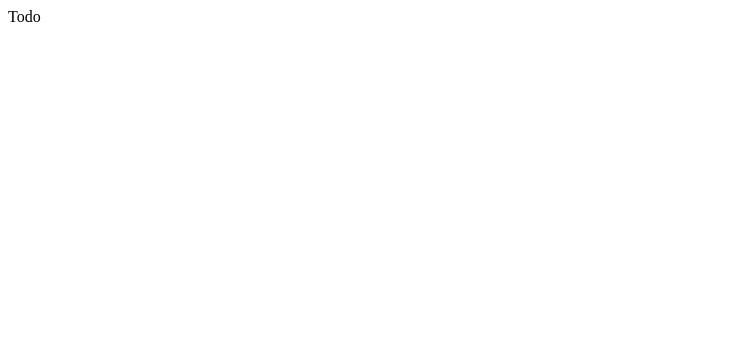
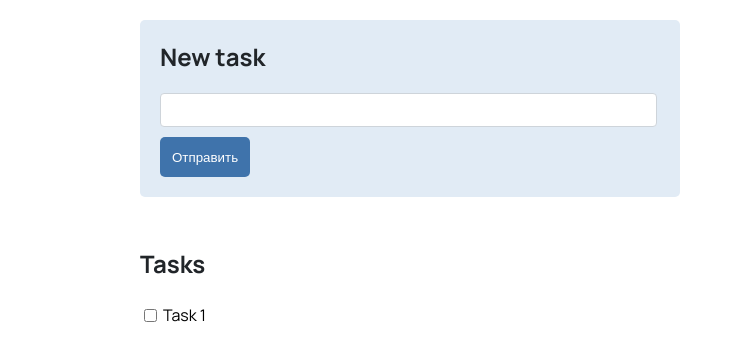
Before and after one commit to foreverwildpalms/mobx, a React app: page / in a window 1280 px wide. Shown: the top 360 px of the page, without its empty margins (0-735 px from the left). Built offline with nearby package versions, Linux system fonts and the light colour scheme.

Commit message:
func lists

```diff
--- a/package.json
+++ b/package.json
@@ -51,6 +51,7 @@
     "semver": "^7.3.5",
     "source-map-loader": "^3.0.0",
     "style-loader": "^3.3.1",
+    "styled-components": "^5.3.6",
     "tailwindcss": "^3.0.2",
     "terser-webpack-plugin": "^5.2.5",
     "web-vitals": "^2.1.4",
--- a/public/index.html
+++ b/public/index.html
@@ -4,6 +4,14 @@
     <meta charset="utf-8" />
     <meta name="viewport" content="width=device-width, initial-scale=1" />
     <meta name="theme-color" content="#000000" />
+    <link href="https://fonts.googleapis.com/css2?family=Manrope:wght@300;400;700&display=swap" rel="stylesheet">
+    <style>
+      body {
+        /*background: #f1f1f1;*/
+        font-family: 'Manrope', sans-serif;
+        box-sizing: border-box;
+      }
+    </style>
   </head>
   <body>
     <div id="root"></div>
--- a/src/App.js
+++ b/src/App.js
@@ -1,12 +1,23 @@
 import {observer} from "mobx-react-lite";
+import Form from "./components/Form";
+import styled from 'styled-components';
+import Tasks from "./components/Tasks";
+
+const Container = styled.div`
+  width: 100%;
+  max-width: 1000px;
+  margin: 20px auto;
+  display: flex;
+  flex-direction: column;
+`
 
 const App = ({store}) => {
-    console.log(store);
 
     return (
-    <div>
-      Todo
-    </div>
+        <Container>
+            <Form store={store} />
+            <Tasks store={store} />
+        </Container>
     );
 }
 
--- /dev/null
+++ b/src/components/Form.js
@@ -0,0 +1,26 @@
+import {observer} from "mobx-react-lite";
+import {useState} from "react";
+import { FormWrap, Title, Input, Button } from "../styles";
+
+
+const App = ({store}) => {
+    const [title, setTitle] = useState('');
+
+    const handleForm = (e) => {
+        e.preventDefault();
+        store.newTask(title);
+        setTitle('');
+    }
+
+    return (
+        <FormWrap>
+            <Title>New task</Title>
+            <form>
+                <Input value={title} onChange={(e) => setTitle(e.target.value)} />
+                <Button onClick={handleForm}>Отправить</Button>
+            </form>
+        </FormWrap>
+    );
+}
+
+export default observer(App);
--- /dev/null
+++ b/src/components/Tasks.js
@@ -0,0 +1,23 @@
+import React from 'react';
+import {TasksLi, TasksUl, TasksWrap, Title} from "../styles";
+import {observer} from "mobx-react-lite";
+
+function Tasks({store}) {
+    return (
+        <TasksWrap>
+            <Title>Tasks</Title>
+            <TasksUl>
+                {store.tasks.map(item => {
+                    return (
+                        <TasksLi key={item.id}>
+                            <input type="checkbox" value={item.finished} onChange={() => store.toggle(item.id)} />
+                            {item.title}
+                        </TasksLi>
+                    )
+                })}
+            </TasksUl>
+        </TasksWrap>
+    );
+}
+
+export default observer(Tasks);
--- a/src/store.js
+++ b/src/store.js
@@ -1,15 +1,30 @@
 import {makeAutoObservable} from "mobx"
 
 export class Store {
-    id = Math.random()
-    title = ""
-    finished = false
+    tasks = [
+        {
+            id: 1,
+            title: "Task 1",
+            finished: false
+        }
+    ]
 
     constructor() {
         makeAutoObservable(this)
     }
 
-    toggle() {
-        this.finished = !this.finished
+    toggle(id) {
+        if (this.tasks.id) {
+            this.tasks.id.finished = !this.tasks.id.finished
+        }
+    }
+
+    newTask(title) {
+        const newId = Math.random();
+        this.tasks.push({
+            id: newId,
+            title: title,
+            finished: false
+        });
     }
 }
--- /dev/null
+++ b/src/styles/index.js
@@ -0,0 +1,61 @@
+import styled from "styled-components";
+
+export const FormWrap = styled.div `
+  background: #e1ebf5;
+  border-radius: 5px;
+  width: 100%;
+  max-width: 500px;
+  padding: 20px;
+`
+
+export const Title = styled.h2 `
+  margin: 0 0 20px 0;
+  color: #212529
+`
+
+export const Input = styled.input `
+  display: block;
+  width: calc(100% - 25px);
+  padding: 7px 10px;
+  font-size: 16px;
+  color: #212529;
+  background-color: #fff;
+  border: 1px solid #ced4da;
+  border-radius: 4px;
+`
+
+export const Button = styled.button `
+  margin-top: 10px;
+  display: inline-block;
+  text-align: center;
+  text-decoration: none;
+  vertical-align: middle;
+  cursor: pointer;
+  user-select: none;
+  padding: 6px 12px;
+  min-height: 40px;
+  background: #3f73ab;
+  border: none;
+  border-radius: 5px;
+  color: white;
+  font-weight: 300;
+`
+
+export const TasksWrap = styled.div `
+    margin-top: 50px;
+`
+
+export const TasksUl = styled.ul `
+    padding: 0;
+`
+
+export const TasksLi = styled.li `
+  list-style-type: none;
+  display: flex;
+  align-items: center;
+  padding: 4px 0;
+
+  input {
+    margin-right: 6px;
+  }
+`
```
Also changed, not shown: 1 other file (tests, documents, lock files or other folders).
